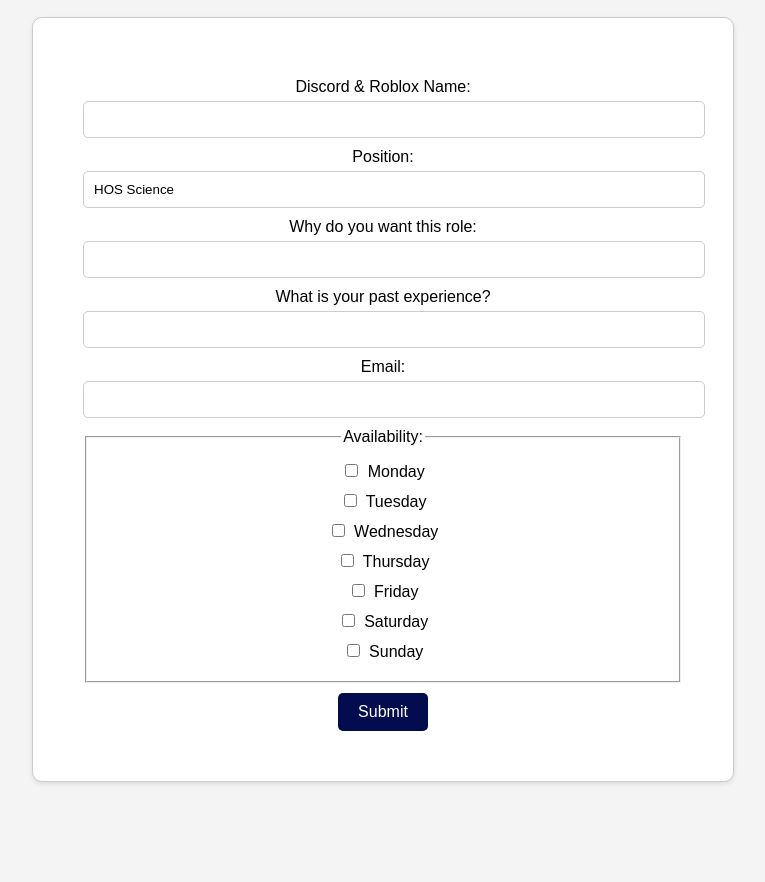
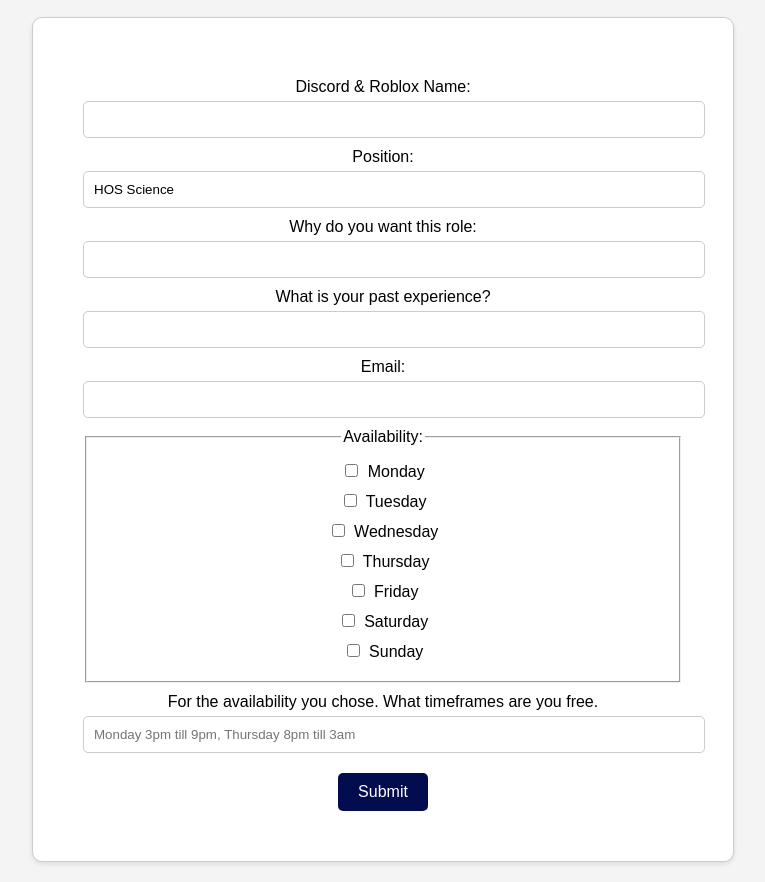
Before and after one commit to charlie-jay2/CCC, a website: page science.html in a window 1280 px wide. Shown: the part 111-993 px from the top of the page, without its empty margins (257-1022 px from the left). Before the commit the page ends 913 px from the top, so only its background shows below. Drawn offline with Linux system fonts and the light colour scheme.

Commit message:
added timeframes questions

```diff
--- a/netlify/functions/discord-webhook.js
+++ b/netlify/functions/discord-webhook.js
@@ -9,7 +9,7 @@ exports.handler = async function (event, context) {
             embeds: [
                 {
                     title: `New Application: ${data.name}`,
-                    description: `**Position Applied:** ${data.position}\n**Email:** ${data.email}\n**Why they want this role:** ${data.whyyouwant}\n**Past experience:** ${data.pastexp}\n**Availability:** ${data.availability}`,
+                    description: `**Position Applied:** ${data.position}\n**Email:** ${data.email}\n**Why they want this role:** ${data.whyyouwant}\n**Past experience:** ${data.pastexp}\n**Availability:** ${data.availability}\n**Timeframe:**${data.timeframe}`,
                     color: 3066993,
                     footer: {
                         text: `Application Code: ${applicationCode}`
--- a/science.html
+++ b/science.html
@@ -75,6 +75,14 @@
             <input type="checkbox" name="availability" value="Sunday" /> Sunday
           </label>
         </fieldset>
+        <label>
+          For the availability you chose. What timeframes are you free.
+          <input
+            type="email"
+            name="timeframe"
+            placeholder="Monday 3pm till 9pm, Thursday 8pm till 3am"
+            required />
+        </label>
 
         <button type="submit">Submit</button>
       </form>
```
Also changed, not shown: aht-s-w.html (+8 -1 lines), aht-t-l.html (+8 -1 lines), ca.html (+8 -1 lines), english.html (+8 -1 lines), hoy-10.html (+8 -1 lines), hoy-11.html (+8 -1 lines), hoy-9.html (+8 -1 lines), is.html (+8 -1 lines), mathematics.html (+8 -1 lines), mfl.html (+8 -1 lines), physical-education.html (+8 -1 lines).
